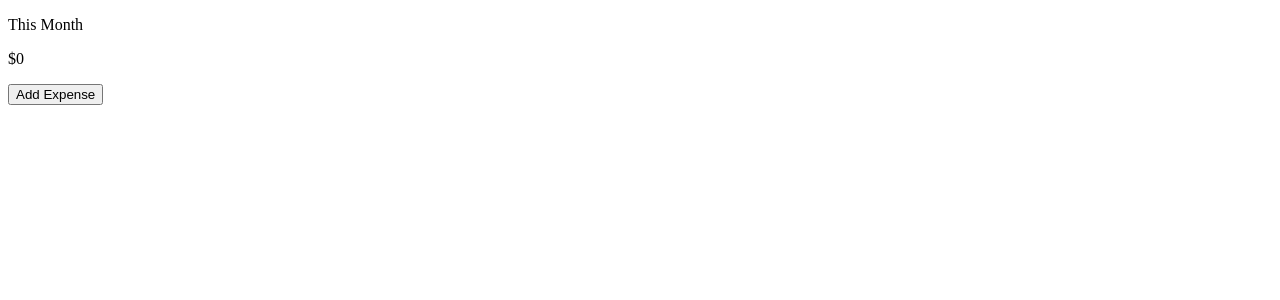
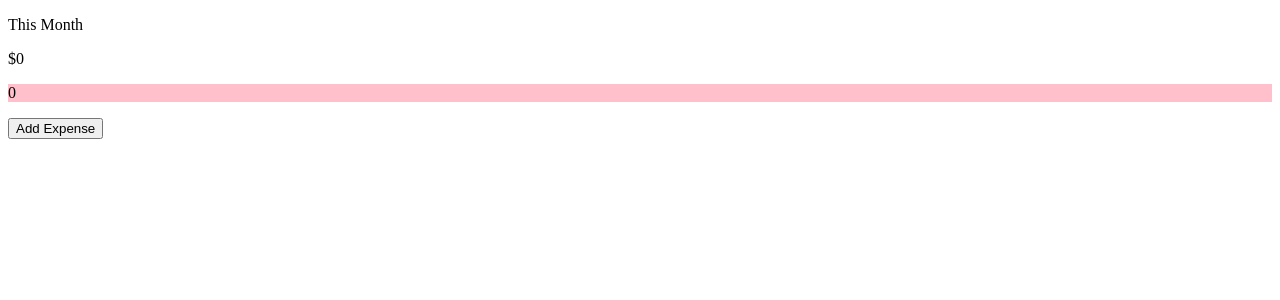
Before and after one commit to Nurik055/expense-tracker-dashboard, a React (Vite) app: page / in a window 1280 px wide. Shown: the top 300 px of the page. Built offline with nearby package versions, Linux system fonts and the light colour scheme.

Commit message:
adding budget and dclickinig it, forgot to push yesterday

```diff
--- a/src/components/Cards/Cards.css
+++ b/src/components/Cards/Cards.css
@@ -0,0 +1,3 @@
+.budgetCard {
+    background-color: pink;
+}
--- a/src/components/Cards/Cards.jsx
+++ b/src/components/Cards/Cards.jsx
@@ -1,4 +1,5 @@
 import "../Cards/Cards.css";
+import { useState } from "react";
 
 function Cards({ expenses }) {
   const today = new Date();
@@ -18,12 +19,36 @@ function Cards({ expenses }) {
   }
 
 
+  const [isEditing, setIsEditing] = useState(false);
+  const [budget, setBudget] = useState(0);
+
+  function budgetFunction(e) {
+
+    if(!isEditing) {
+        setIsEditing(true);
+
+      }
+      else{
+        setIsEditing(false);
+      }
+
+  }
+
+
   return (
     <div>
       <div className="thisMSpend">
         <p className="thisMSpendP">This Month</p>
         <p className="thisMSpendN">${total}</p>
       </div>
+
+      <div className="budgetCard" onDoubleClick={budgetFunction}>
+        {isEditing ? (
+          <input value={budget} onChange={(e)=>setBudget(e.target.value)}></input>
+        ) : (
+          <p>{budget}</p>
+        )}
+      </div>
     </div>
   );
 }
```
